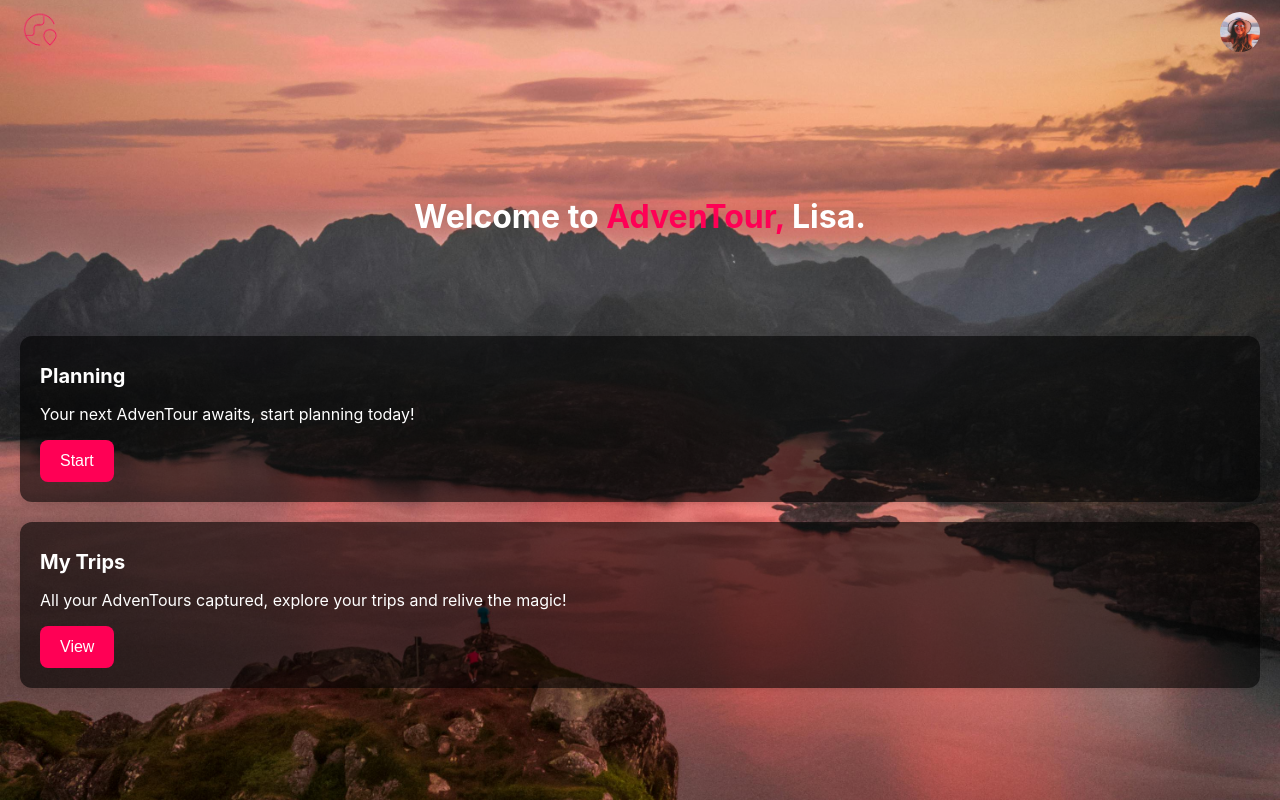
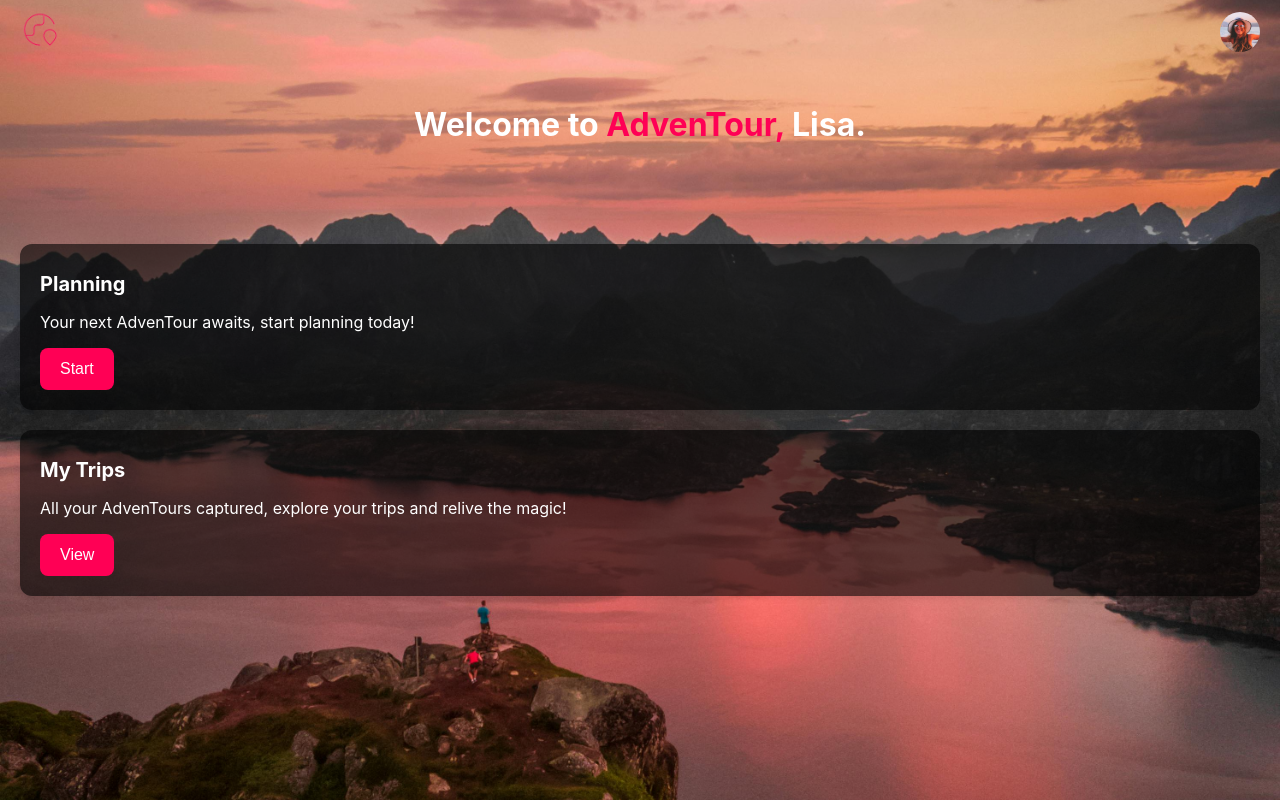
Before and after one commit to philinhphan/Adventour, a React (Create React App) app: page / in a window 1280 px wide. Built offline with nearby package versions, Linux system fonts and the light colour scheme.

Commit message:
Small Update Processing Page

```diff
--- a/src/assets/styles/Button.css
+++ b/src/assets/styles/Button.css
@@ -17,7 +17,7 @@
 .button-secondary {
   background-color: white;
   color: #333;
-  border: 0.5px solid #ccc;
+  border: 0.5px solid #ccc; /* before: 2px */
 }
 
 .button-black {
--- a/src/assets/styles/HomePage.css
+++ b/src/assets/styles/HomePage.css
@@ -13,7 +13,7 @@
   flex: 1;
   display: flex;
   flex-direction: column;
-  justify-content: center;
+  /* justify-content: center; */
   align-items: center;
   text-align: center;
 }
--- a/src/pages/ProcessingPage.jsx
+++ b/src/pages/ProcessingPage.jsx
@@ -3,7 +3,7 @@ import { useNavigate } from "react-router-dom";
 import Popup from "../components/PopUp/PopUp";
 import Navbar from "../components/Navbar/Navbar";
 import "../assets/styles/ProcessingPage.css";
-// import plane from "../assets/icons/planeIcon.svg";
+import plane from "../assets/icons/planeIcon.svg";
 
 import logo from "../assets/images/AdventourLogo.svg";
 import profil from "../assets/images/LisaProfil.jpg";
@@ -25,6 +25,7 @@ const ProcessingPage = () => {
       <div className="processing-container" onClick={handleOutsideClick}>
         <div className="popup-wrapper">
           <Popup
+            icon={plane}
             message="Thank you for your feedback."
             subMessage="Your friends received a notification and were reminded to share their preferences for the upcoming trip. Come back later :)"
             />
```
